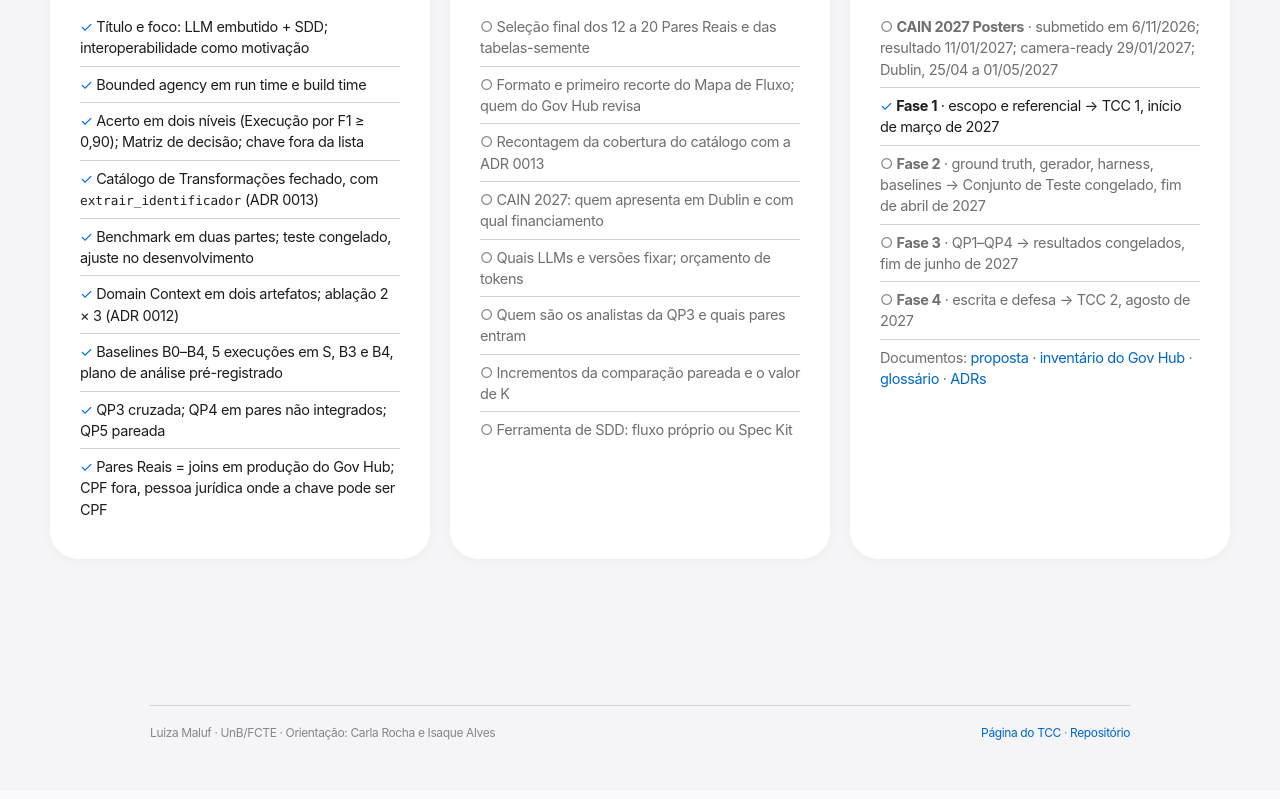
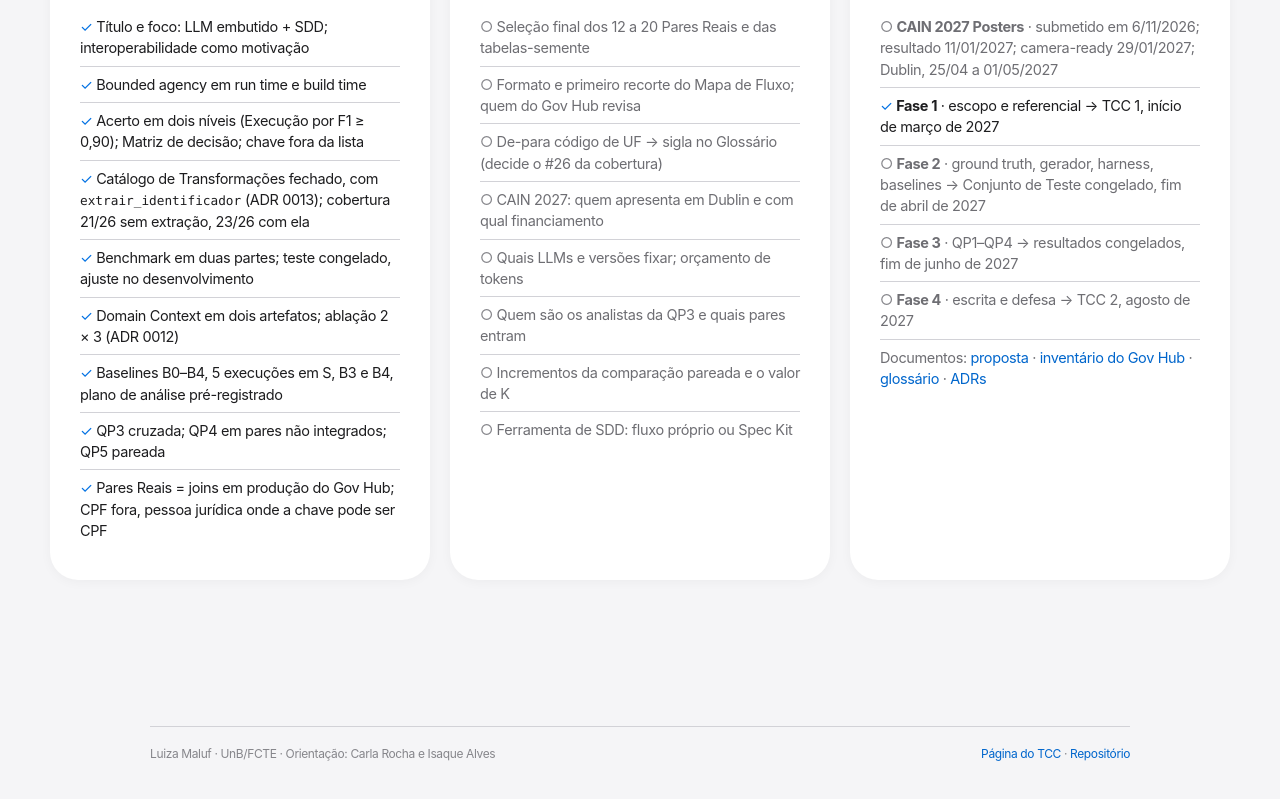
Before and after one commit to LuizaMaluf/Integracao-de-Dados-com-Modelos-de-Linguagem, a plain HTML site: page docs/tcc/fluxo.html in a window 1280 px wide. Shown: the part 4968-5767 px from the top of the page. Drawn offline with Linux system fonts and the light colour scheme.

Commit message:
docs: cobertura do catálogo e inventário alinhados à ADR 0013

```diff
--- a/docs/tcc/fluxo.html
+++ b/docs/tcc/fluxo.html
@@ -612,7 +612,7 @@
           <li class="done">Título e foco: LLM embutido + SDD; interoperabilidade como motivação</li>
           <li class="done">Bounded agency em run time e build time</li>
           <li class="done">Acerto em dois níveis (Execução por F1 ≥ 0,90); Matriz de decisão; chave fora da lista</li>
-          <li class="done">Catálogo de Transformações fechado, com <code>extrair_identificador</code> (ADR 0013)</li>
+          <li class="done">Catálogo de Transformações fechado, com <code>extrair_identificador</code> (ADR 0013); cobertura 21/26 sem extração, 23/26 com ela</li>
           <li class="done">Benchmark em duas partes; teste congelado, ajuste no desenvolvimento</li>
           <li class="done">Domain Context em dois artefatos; ablação 2 × 3 (ADR 0012)</li>
           <li class="done">Baselines B0–B4, 5 execuções em S, B3 e B4, plano de análise pré-registrado</li>
@@ -626,7 +626,7 @@
         <ul>
           <li class="open">Seleção final dos 12 a 20 Pares Reais e das tabelas-semente</li>
           <li class="open">Formato e primeiro recorte do Mapa de Fluxo; quem do Gov Hub revisa</li>
-          <li class="open">Recontagem da cobertura do catálogo com a ADR 0013</li>
+          <li class="open">De-para código de UF → sigla no Glossário (decide o #26 da cobertura)</li>
           <li class="open">CAIN 2027: quem apresenta em Dublin e com qual financiamento</li>
           <li class="open">Quais LLMs e versões fixar; orçamento de tokens</li>
           <li class="open">Quem são os analistas da QP3 e quais pares entram</li>
```
Also changed, not shown: 4 other files.
